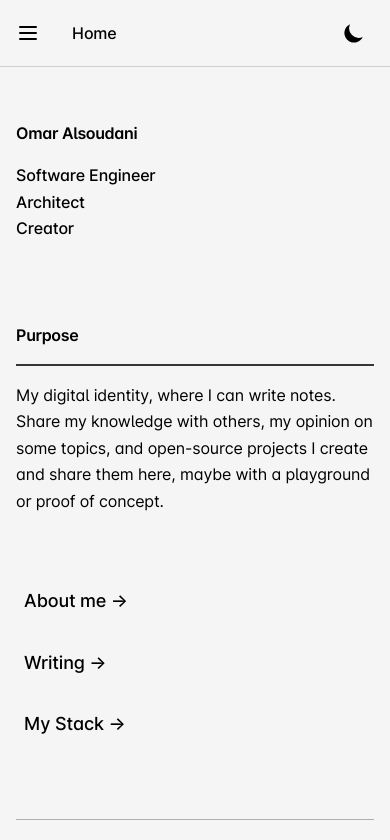
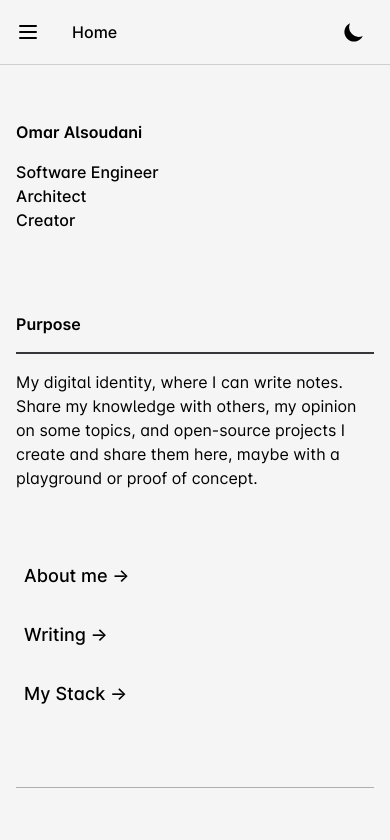
Before and after one commit to omaralsoudanii/mkreg.dev, a Next.js app: page / in a window 390 px wide. Shown: the top 840 px of the page. Built offline with nearby package versions, Linux system fonts and the light colour scheme; no server answers; what @tailwindcss/typography, tailwindcss-line-clamp would draw is missing.

Commit message:
mobile view

```diff
--- a/src/styles/base.css
+++ b/src/styles/base.css
@@ -6,7 +6,6 @@
     text-rendering: optimizeLegibility;
     font-variant: contextual common-ligatures;
     font-kerning: normal;
-    letter-spacing: -.01em;
     font-feature-settings: 'cpsp', 'salt', 'calt', 'ccmp', 'kern';
   }
 }
--- a/tailwind.config.js
+++ b/tailwind.config.js
@@ -48,7 +48,7 @@ module.exports = {
     },
     extend: {
       lineHeight: {
-        normal: '1.65',
+        normal: '1.5',
         relaxed: '1.7',
       },
       colors: {
@@ -99,7 +99,6 @@ module.exports = {
             },
             'ul > li::before': {
               backgroundColor: theme('colors.gray.800'),
-              top: '0.65em',
             },
             a: {
               textDecoration: 'none',
@@ -174,15 +173,12 @@ module.exports = {
       addBase({
         h1: {
           fontWeight: theme('fontWeight.bold'),
-          letterSpacing: '-.022em',
         },
         h2: {
           fontWeight: theme('fontWeight.semibold'),
-          letterSpacing: '-.011em',
         },
         h3: {
           fontWeight: '550',
-          letterSpacing: '-.011em',
         },
         'h4,h5,h6': {
           fontWeight: theme('fontWeight.medium'),
```
